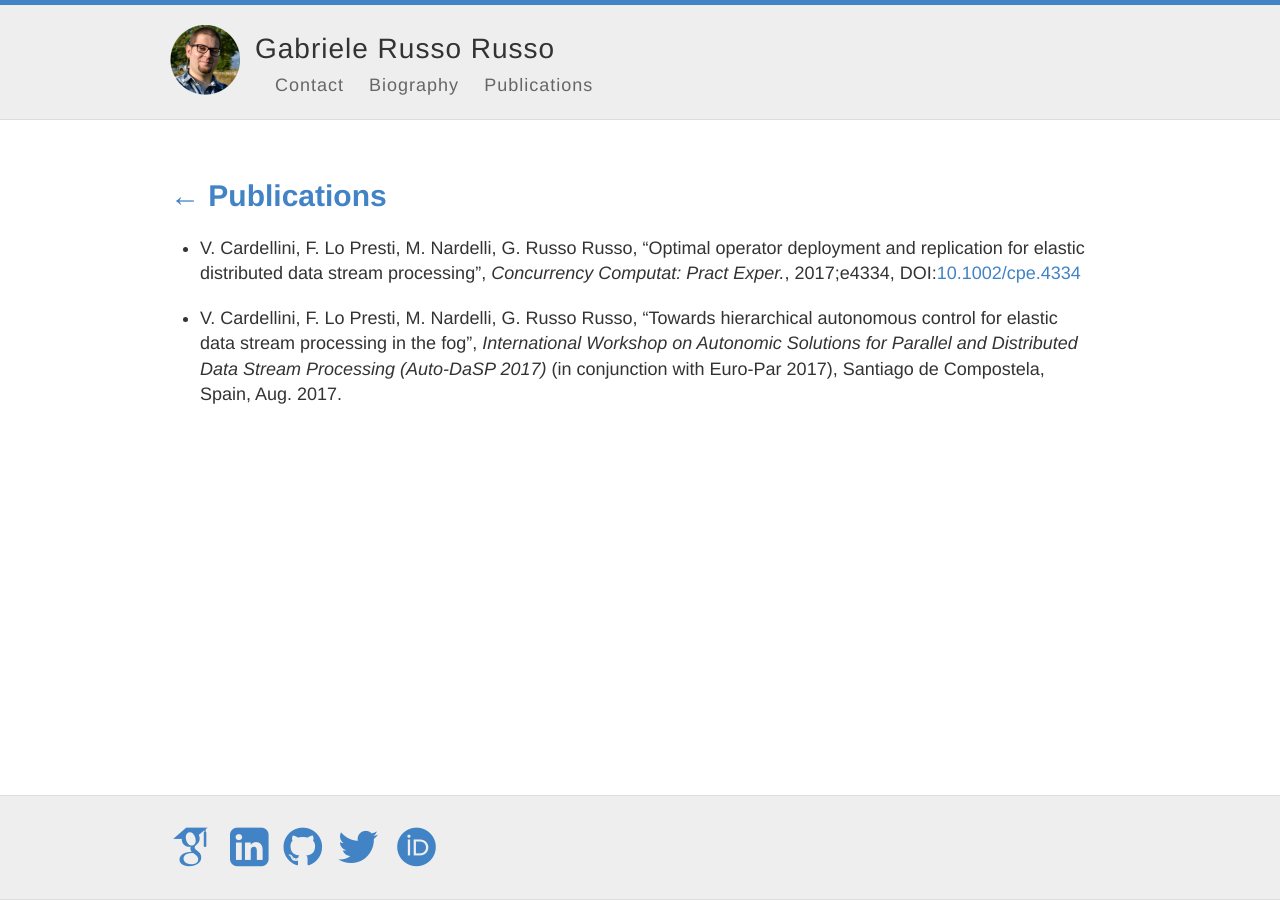
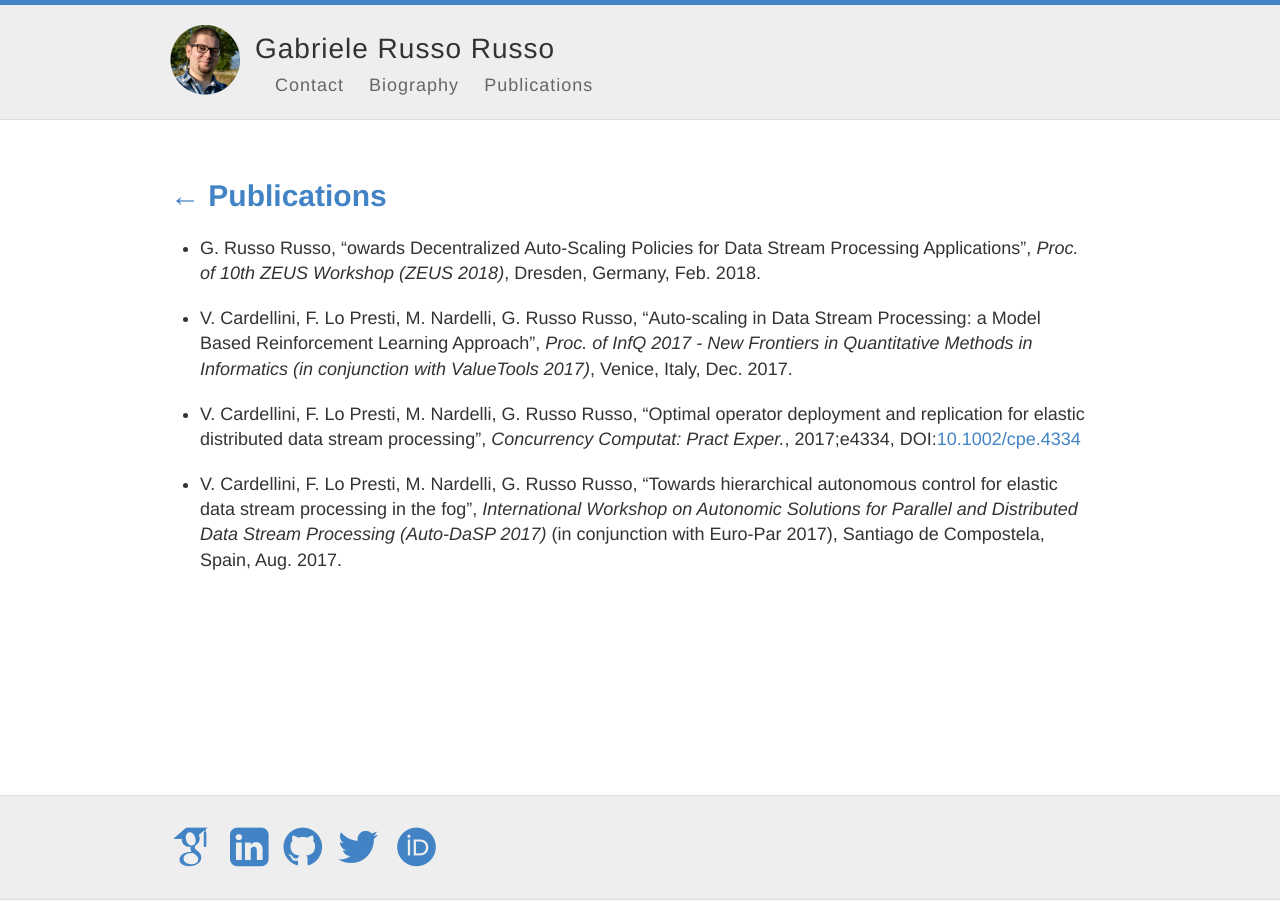
Before and after one commit to grussorusso/grussorusso.github.io, a Jekyll site: the page built from publications.md, in a window 1280 px wide. Built offline with Jekyll 4.4.1, drawn with Linux system fonts in a browser that asks for light colours; some web fonts are replaced.

Commit message:
Updates cv and publications

```diff
--- a/publications.md
+++ b/publications.md
@@ -4,5 +4,10 @@
 permalink: /publications.html
 ---
 
+- G. Russo Russo, "owards Decentralized Auto-Scaling Policies for Data Stream Processing
+Applications", *Proc. of 10th ZEUS Workshop (ZEUS 2018)*, Dresden, Germany, Feb. 2018.
+- V. Cardellini, F. Lo Presti, M. Nardelli, G. Russo Russo, "Auto-scaling in Data Stream
+Processing: a Model Based Reinforcement Learning Approach", *Proc. of InfQ 2017 - New
+Frontiers in Quantitative Methods in Informatics (in conjunction with ValueTools 2017)*, Venice, Italy, Dec. 2017.
 - V. Cardellini, F. Lo Presti, M. Nardelli, G. Russo Russo, "Optimal operator deployment and replication for elastic distributed data stream processing", *Concurrency Computat: Pract Exper.*, 2017;e4334, DOI:[10.1002/cpe.4334](https://doi.org/10.1002/cpe.4334)
 - V. Cardellini, F. Lo Presti, M. Nardelli, G. Russo Russo, "Towards hierarchical autonomous control for elastic data stream processing in the fog", *International Workshop on Autonomic Solutions for Parallel and Distributed Data Stream Processing (Auto-DaSP 2017)* (in conjunction with Euro-Par 2017), Santiago de Compostela, Spain, Aug. 2017.
```
Also changed, not shown: 1 other file.
